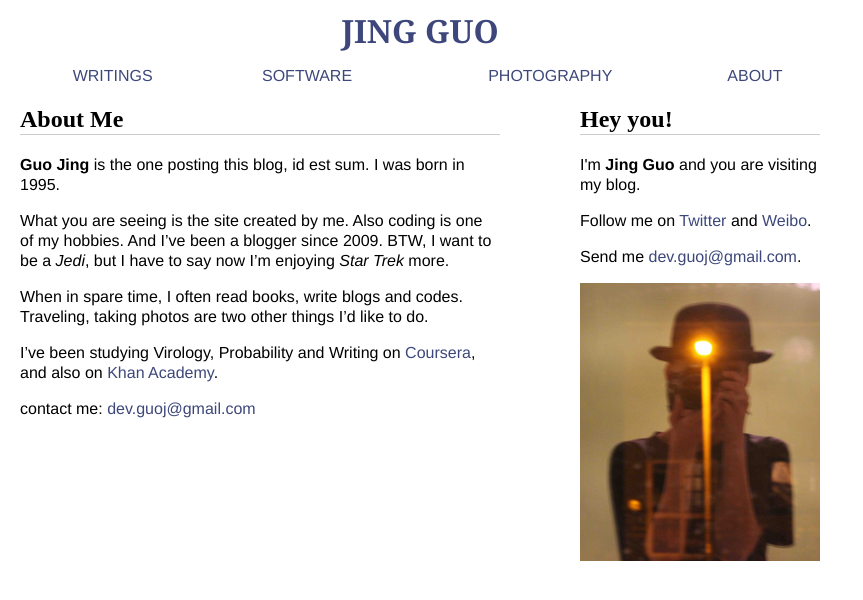
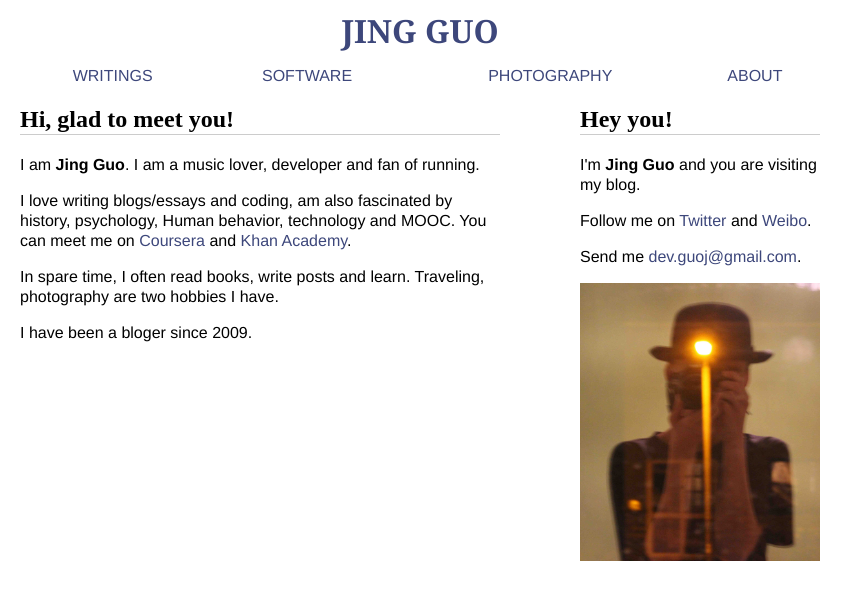
Before and after one commit to guojing0/guojing0.github.io, a Jekyll site: the page built from about-me.md, in a window 1280 px wide. Shown: the top 600 px of the page, without its empty margins (0-863 px from the left). Built offline with Jekyll 4.4.1, drawn with Linux system fonts in a browser that asks for light colours; Markdown is read by kramdown in place of the engine named in the settings.

Commit message:
about me

```diff
--- a/about-me.md
+++ b/about-me.md
@@ -1,15 +1,12 @@
 ---
 layout: modern
-title: About Me
+title: Hi, glad to meet you!
 ---
 
-**Guo Jing** is the one posting this blog, id est sum. I was born in 1995.
+I am **Jing Guo**. I am a music lover, developer and fan of running.
 
-What you are seeing is the site created by me. Also coding is one of my hobbies. And I've been a blogger since 2009. BTW, I want to be a *Jedi*, but I have to say now I'm enjoying *Star Trek* more.
+I love writing blogs/essays and coding, am also fascinated by history, psychology, Human behavior, technology and MOOC. You can meet me on <a href="https://www.coursera.org/user/i/361951d01125a4915d2bc9815ad17a1b">Coursera</a> and <a href="https://www.khanacademy.org/profile/guojing/">Khan Academy</a>.
 
-When in spare time, I often read books, write blogs and codes. Traveling, taking photos are two other things I'd like to do.
+In spare time, I often read books, write posts and learn. Traveling, photography are two hobbies I have.
 
-I've been studying Virology, Probability and Writing on <a href="https://www.coursera.org/user/i/361951d01125a4915d2bc9815ad17a1b">Coursera</a>, and also on <a href="https://www.khanacademy.org/profile/guojing/">Khan Academy</a>.
-
-
-contact me: <dev.guoj@gmail.com>
+I have been a bloger since 2009.
```
